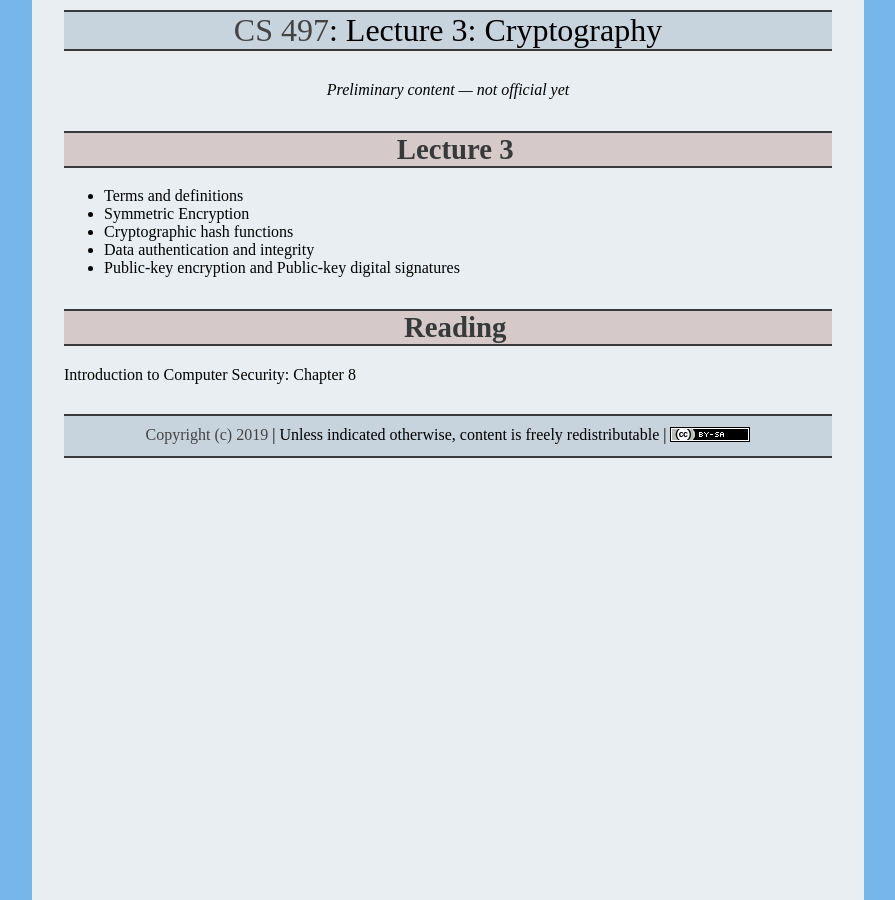
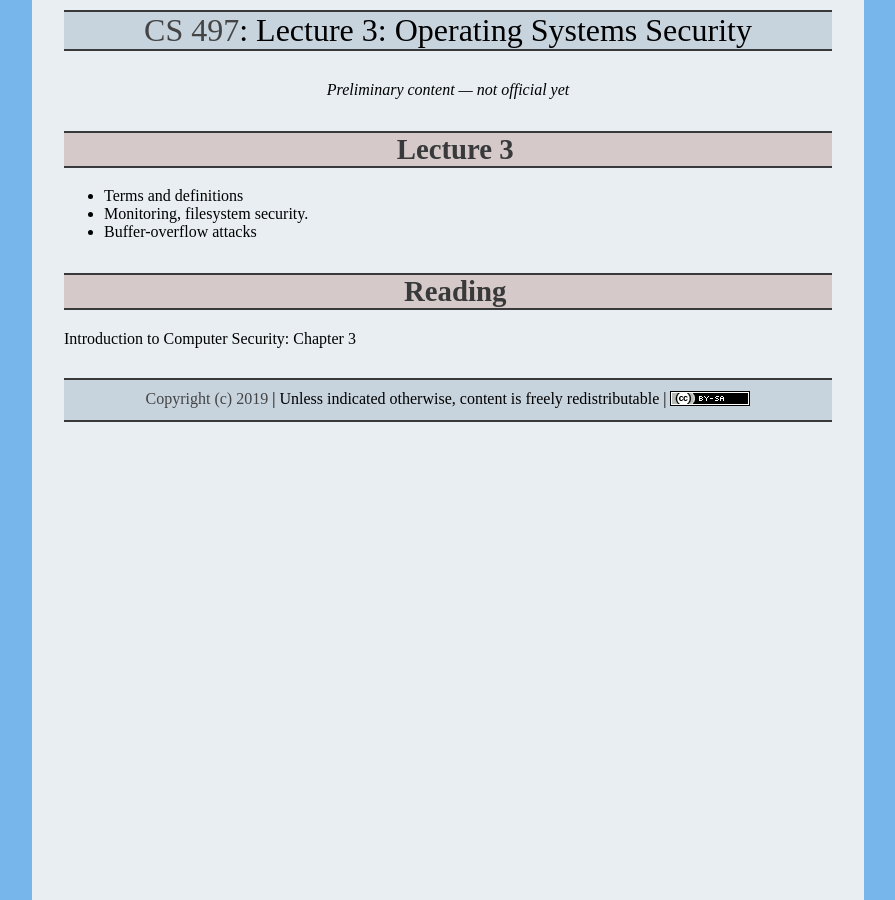
Before and after one commit to ycpcs/cs497-spring2019, a Jekyll site: the page built from lectures/lecture03.md, in a window 1280 px wide. Shown: the whole page, without its empty margins (192-1087 px from the left). Built offline with Jekyll 4.4.1, drawn with Linux system fonts in a browser that asks for light colours.

Commit message:
Update lecture03.md

```diff
--- a/lectures/lecture03.md
+++ b/lectures/lecture03.md
@@ -1,16 +1,14 @@
 ---
 layout: default
-title: "Lecture 3: Cryptography  "
+title: "Lecture 3: Operating Systems Security"
 ---
 
 # Lecture 3
 
 - Terms and definitions
-- Symmetric Encryption
-- Cryptographic hash functions
-- Data authentication and integrity
-- Public-key encryption and Public-key digital signatures
+- Monitoring, filesystem security.
+- Buffer-overflow attacks
 
 # Reading
 
-Introduction to Computer Security: Chapter 8
+Introduction to Computer Security: Chapter 3
```
